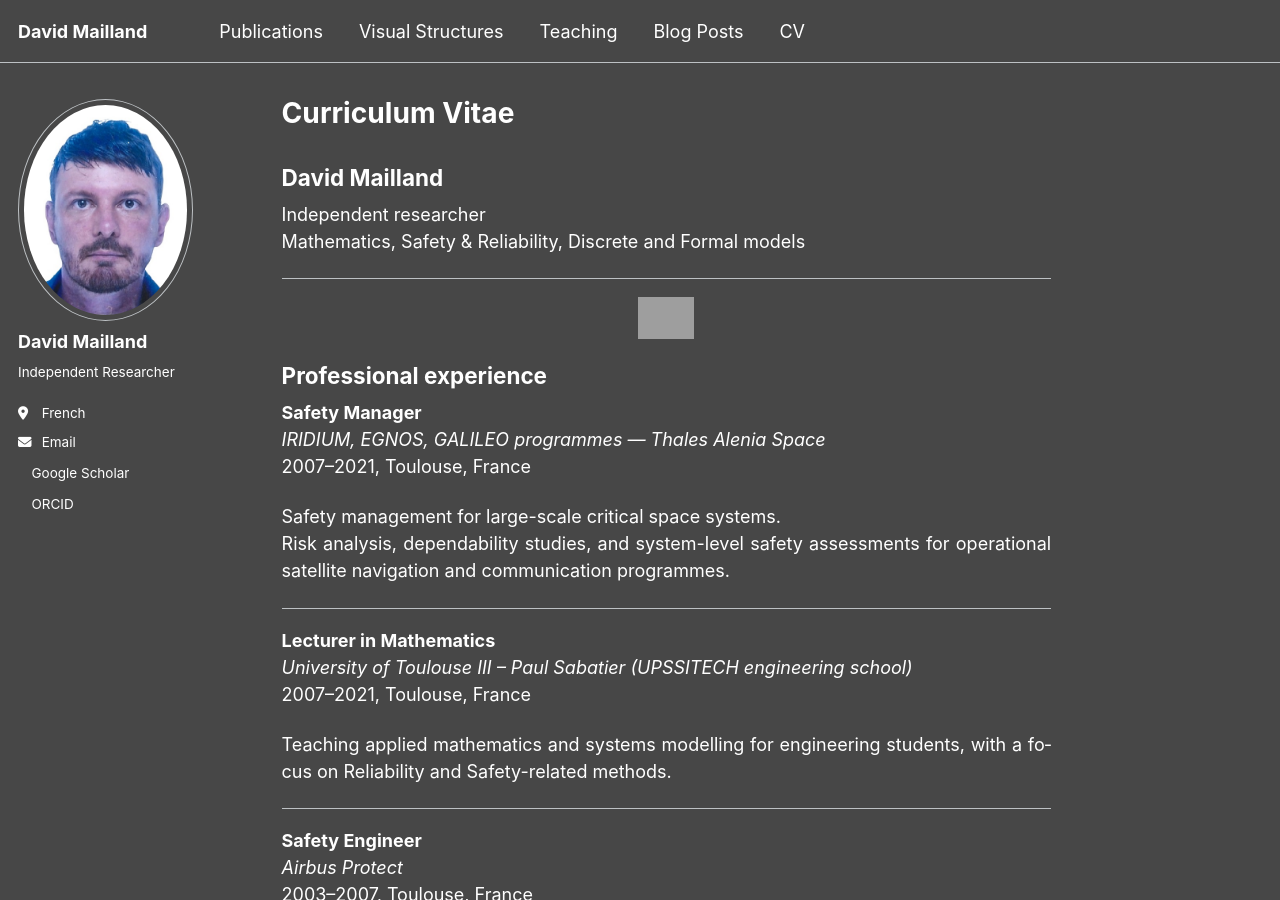
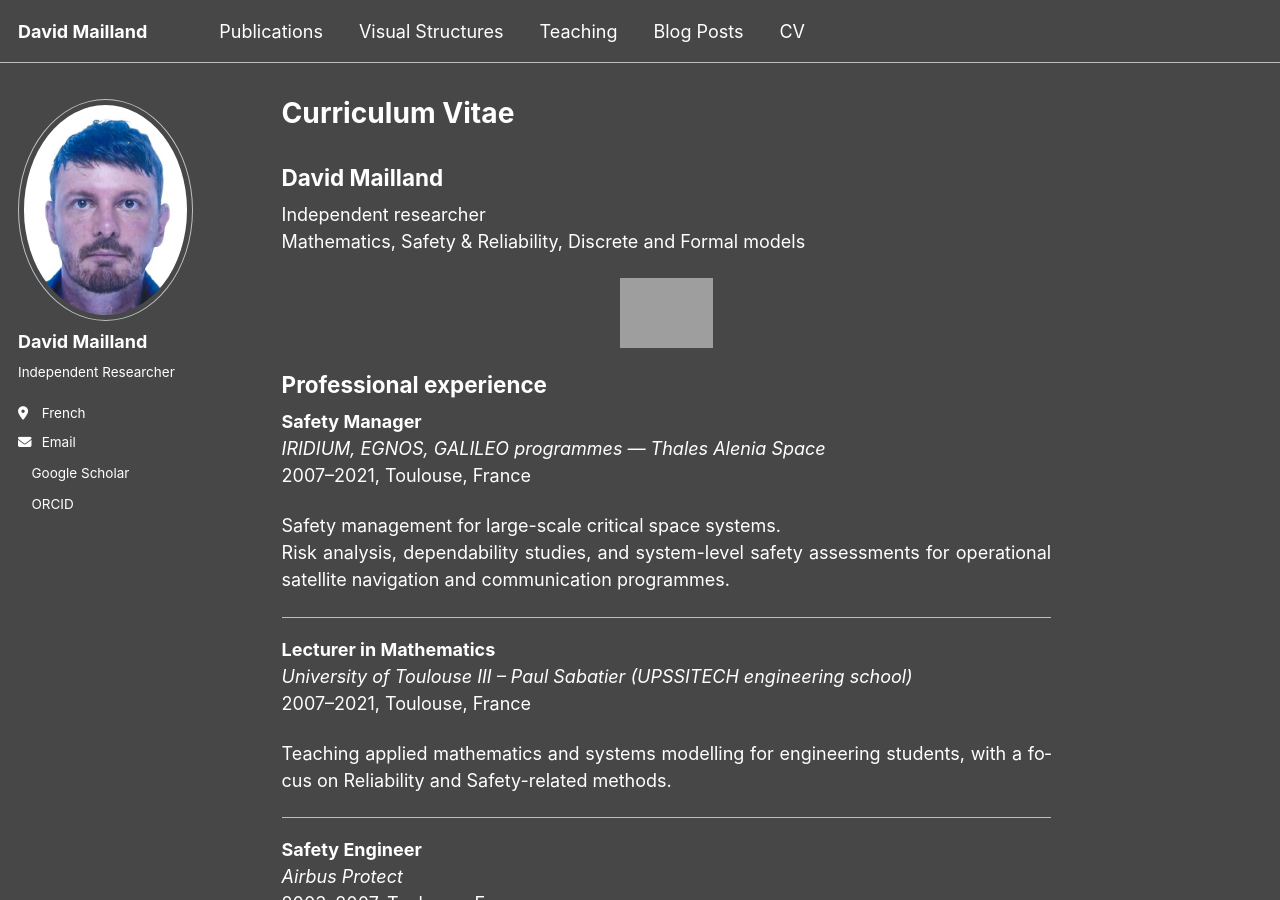
Before and after one commit to davidmailland/davidmailland.github.io, a Jekyll site: the page built from _pages/cv.html, in a window 1280 px wide and 900 px high. Built offline with Jekyll 4.4.1, drawn with Linux system fonts in a browser that asks for light colours; some web fonts are replaced; a script bundle is joined from its source files by our own code; library files that are not in the unit come from our copies; a style sheet for code colours, icons or effects is not loaded; grey boxes are pictures that could not be loaded.

Commit message:
Update cv.html

```diff
--- a/_pages/cv.html
+++ b/_pages/cv.html
@@ -13,11 +13,11 @@
   Mathematics, Safety &amp; Reliability, Discrete and Formal models
 </p>
 
-<hr>
+
 <img
   src="{{ '/images/enluminures/Enluminure.png' | relative_url }}"
   alt="Enluminure"
-  style="height:42px; width:auto; display:block; margin:0.75rem auto 1rem;"
+  style="height:70px; width:auto; display:block; margin:0.75rem auto 1rem;"
 >
 
 
@@ -66,7 +66,11 @@
   Performance studies of aircraft operations on contaminated runways.
 </p>
 
-<hr>
+<img
+  src="{{ '/images/enluminures/Enluminure.png' | relative_url }}"
+  alt="Enluminure"
+  style="height:70px; width:auto; display:block; margin:0.75rem auto 1rem;"
+>
 
 <h3>Education</h3>
 
@@ -78,7 +82,11 @@
   University of Southern California, Los Angeles, USA, 2001
 </p>
 
-<hr>
+<img
+  src="{{ '/images/enluminures/Enluminure.png' | relative_url }}"
+  alt="Enluminure"
+  style="height:70px; width:auto; display:block; margin:0.75rem auto 1rem;"
+>
 
 <h3>Research interests</h3>
 
```
